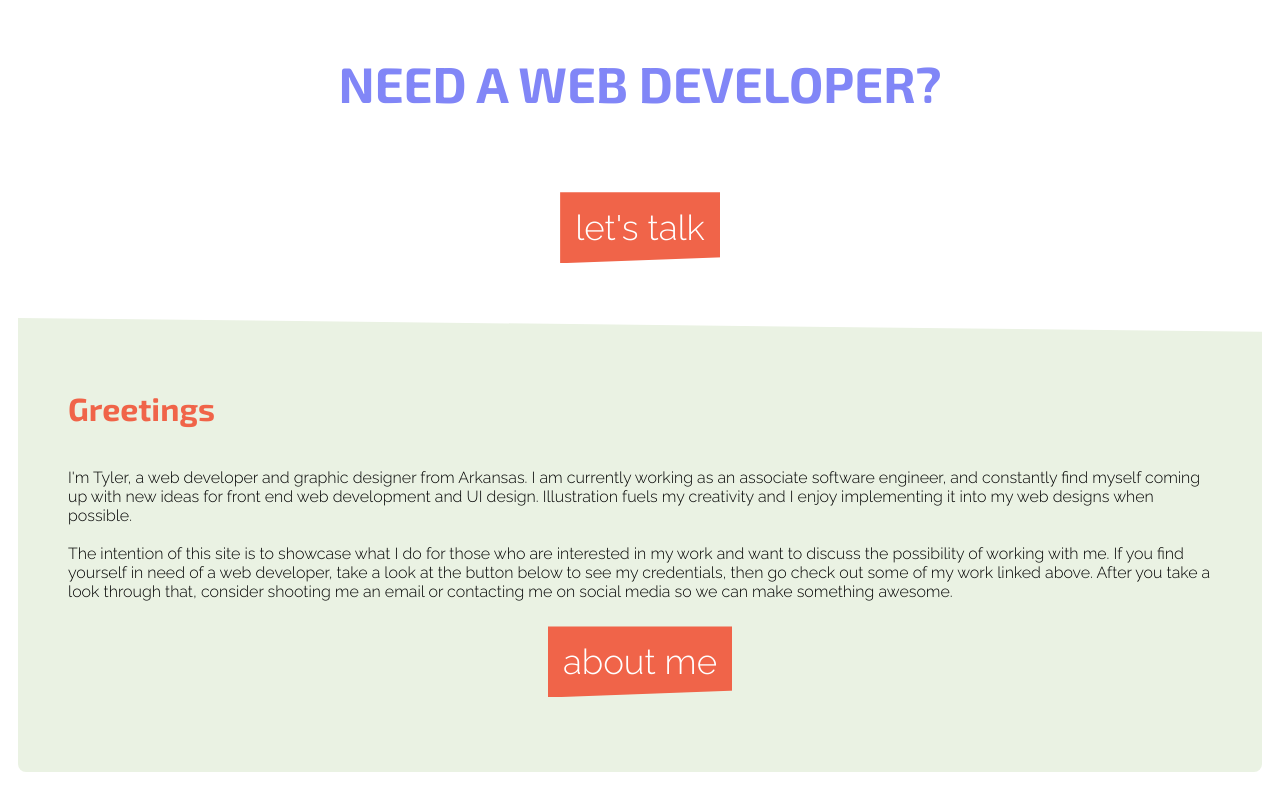
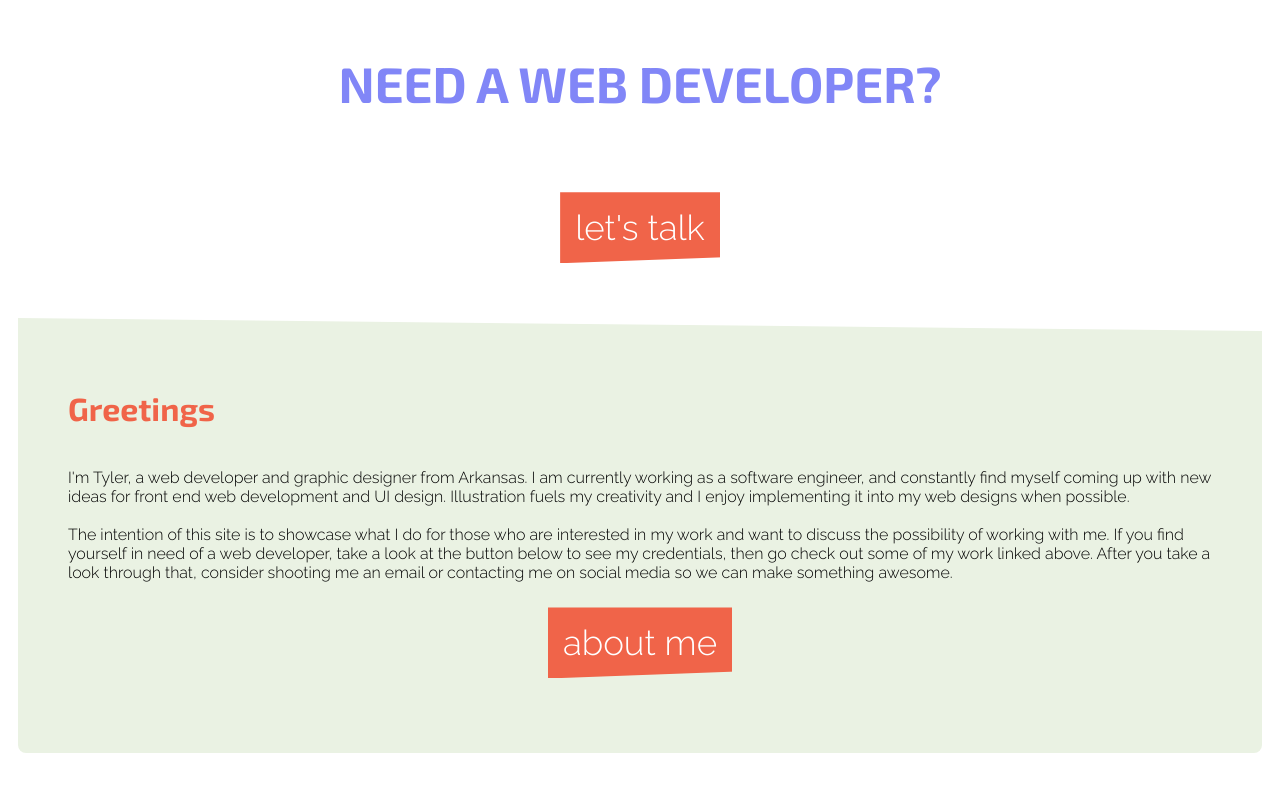
Before and after one commit to venerable-bede/tyler-website-2.0, a Gatsby site: page / in a window 1280 px wide. Built offline with nearby package versions, Linux system fonts and the light colour scheme; Gatsby itself is replaced by a stand-in of ours; a web font is replaced by a local one.

Commit message:
Changed instances of ASE to SE.

```diff
--- a/src/pages/index.js
+++ b/src/pages/index.js
@@ -12,10 +12,10 @@ const IndexPage = () => {
         <h1>Greetings</h1>
         <p>
           I'm Tyler, a web developer and graphic designer from Arkansas. I am
-          currently working as an associate software engineer, and constantly
-          find myself coming up with new ideas for front end web development and
-          UI design. Illustration fuels my creativity and I enjoy implementing
-          it into my web designs when possible.
+          currently working as a software engineer, and constantly find myself
+          coming up with new ideas for front end web development and UI design.
+          Illustration fuels my creativity and I enjoy implementing it into my
+          web designs when possible.
           <br />
           <br />
           The intention of this site is to showcase what I do for those who are
--- a/src/pages/skills.js
+++ b/src/pages/skills.js
@@ -27,7 +27,7 @@ const SecondPage = () => (
       </div>
       <div style={styles}>
         <SkillTile>Wordpress</SkillTile>
-        <SkillTile>Swift</SkillTile>
+        <SkillTile>Gatsby</SkillTile>
         <SkillTile>Java</SkillTile>
         <SkillTile>C#</SkillTile>
       </div>
```
Also changed, not shown: src/pages/aboutMe.js (+12 -3 lines), 1 other file.
